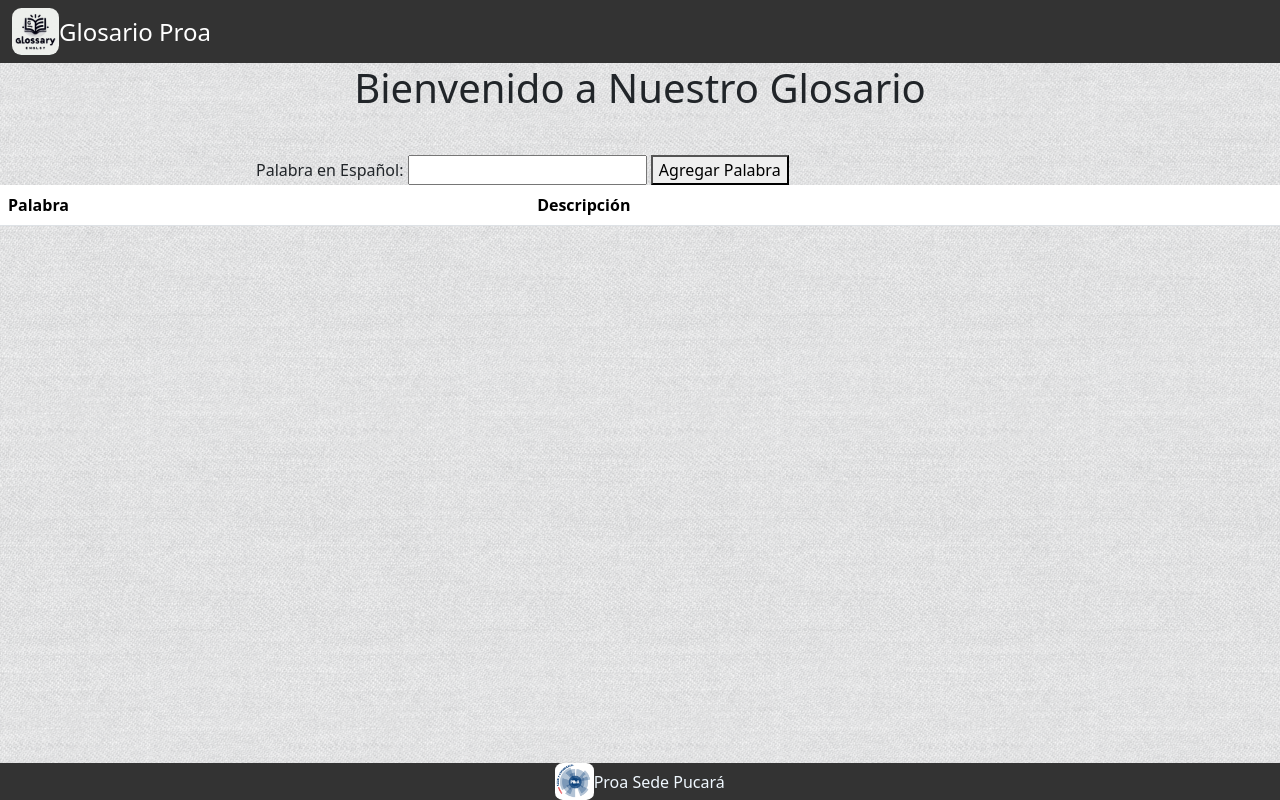
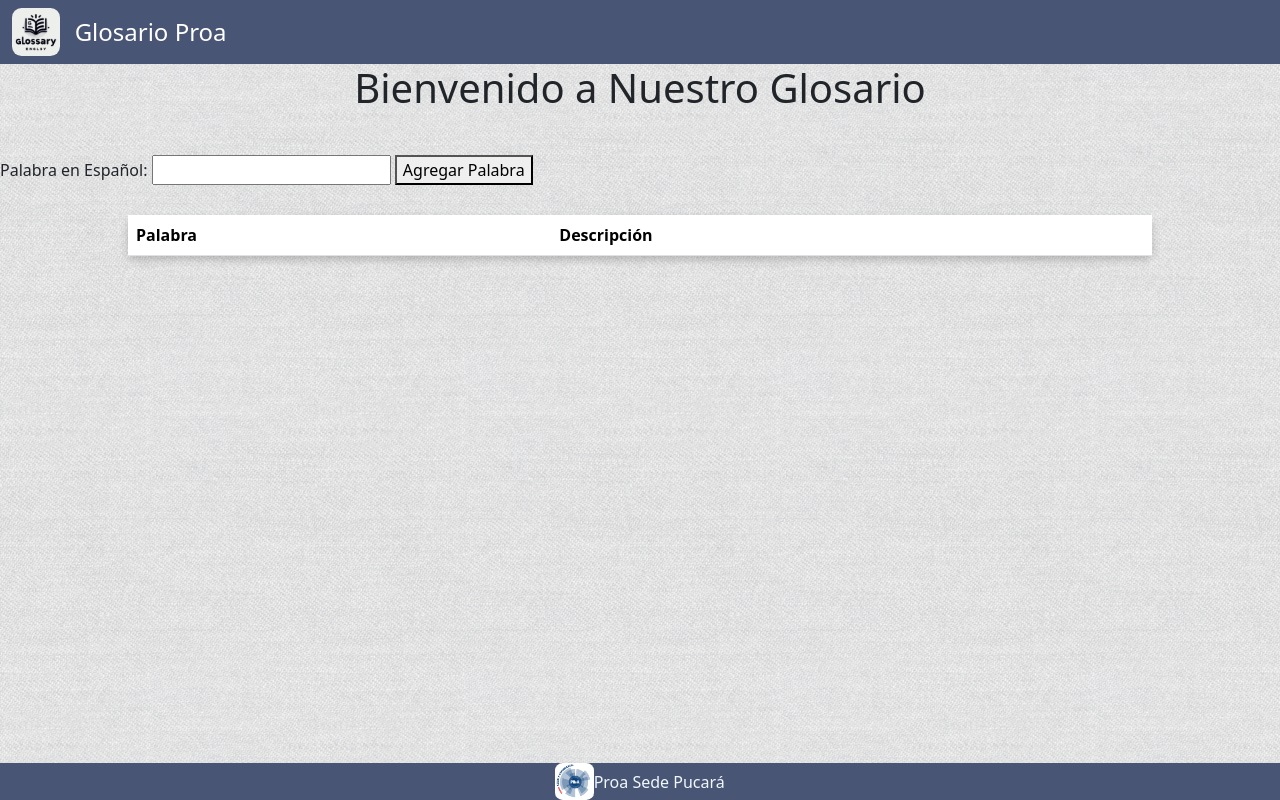
Before and after one commit to chtello/glosario, a Node server app: page /glsEsp in a window 1280 px wide. Run offline with Node 20, Linux system fonts and the light colour scheme; lists and menus that the app fills with data are empty.

Commit message:
funciona todo

```diff
--- a/public/css/Glosario.css
+++ b/public/css/Glosario.css
@@ -4,6 +4,7 @@
     padding-top: 5%;
     font-family: 'Arial', sans-serif;
 }
+
 h1 {
     text-align: center;
     font-size: 2.5rem;
@@ -11,12 +12,15 @@
 }
 
 #glossary {
-    margin-left: 20%;
+    display: flex; /* Añadir flexbox para centrar el contenido */
+    justify-content: center; /* Centrar horizontalmente */
     margin-top: 3%;
+    margin-left: 10;
 }
 
-#glossary div {
-    margin-bottom: 15px;
+#glossary-container {
+    margin: 30px auto; /* Espacio en la parte superior e inferior, y centrar horizontalmente */
+    width: 80%; /* Ancho del contenedor de la tabla */
 }
 
 h3 {
@@ -28,7 +32,29 @@
     font-size: 1.2rem;
     color: #000;
 }
-.creador{
-    margin-left: 20%;
+
+.creador {
+    text-align: center; /* Centrar el formulario */
     margin-top: 3%;
 }
+
+/* Estilos de la tabla */
+table {
+    margin: 0 auto; /* Centrar la tabla */
+    margin-bottom: 30px; /* Espacio al final de la tabla */
+    background-color: white; /* Color de fondo blanco para la tabla */
+    border-radius: 8px; /* Bordes redondeados */
+    box-shadow: 0 4px 8px rgba(0, 0, 0, 0.2); /* Sombra para darle profundidad */
+    width: 100%; /* Ancho de la tabla */
+}
+
+th {
+    text-align: left; /* Alinear texto de encabezados a la izquierda */
+    padding: 10px; /* Añadir padding para un mejor aspecto */
+    background-color: #f2f2f2; /* Color de fondo para encabezados */
+}
+
+td {
+    padding: 10px; /* Añadir padding para celdas */
+    border-bottom: 1px solid #ddd; /* Línea divisoria para las filas */
+}
--- a/public/css/Principal.css
+++ b/public/css/Principal.css
@@ -8,6 +8,7 @@
     height: 4%;
     width: 4%;
     border-radius: 20%;
+    margin-right: 15px;
 }
 
 .contenedor{
@@ -19,7 +20,7 @@
 }
 .cards {
     width: 25%;
-    background-color: #525252;
+    background-color: #495574;
     color: antiquewhite;
     border: 2px solid black;
     border-radius: 5%;
@@ -54,7 +55,7 @@
     bottom: 0;
     left: 0;
     width: 100%;
-    background-color: #333;
+    background-color: #495574;
     color: aliceblue;
     display: flex;
     align-items: center;
--- a/views/Principal.ejs
+++ b/views/Principal.ejs
@@ -16,14 +16,14 @@
             <img src="./GlosarioIng.jpg" style="height: 75%; width: 75%; border-radius: 5%; margin-top: 5%;" class="img1">
             <div class="card-body">
                 <h5 class="card-title">Glosario En Ingles</h5>
-                <a href="/glsIng" class="btn btn-primary" style="background-color: #5a1919; margin-left: 30%; border-color: #000000;" id="botonplay">Empezar</a>
+                <a href="/glsIng" class="btn btn-primary" style="background-color:  #07285a; margin-left: 30%; border-color: #000000;" id="botonplay">Empezar</a>
             </div>
         </div>
         <div class="cards">
             <img src="./GlosarioEsp.jpg" style="height: 75%; width: 75%; border-radius: 5%; margin-top: 5%;" class="img1">
             <div class="card-body">
                 <h5 class="card-title">Glosario En Español</h5>
-                <a href="/glsEsp" class="btn btn-primary" style="background-color: #5a1919; margin-left: 30%; border-color: #000000;" id="botonexpresiones">Ver Glosario</a>
+                <a href="/glsEsp" class="btn btn-primary" style="background-color:  #07285a; margin-left: 30%; border-color: #000000;" id="botonexpresiones">Ver Glosario</a>
             </div>
         </div>
 </div>
--- a/views/fragmentos/NavbarPrin.ejs
+++ b/views/fragmentos/NavbarPrin.ejs
@@ -11,10 +11,11 @@
 <body>
 
             <div class="body-container">
-                <nav class="navbar fixed-top" style="background-color: #333;" data-bs-theme="dark">
+                <nav class="navbar fixed-top" style="background-color: #495574;" data-bs-theme="dark">
                     <div class="container-fluid">
                         <a href="/" class="d-flex align-items-center mb-3 mb-md-0 me-md-auto text-white text-decoration-none">
                             <img src="/logo.jpg" class="ImgLogo">
+                            <h1></h1>
                             <span class="fs-4">Glosario Proa</span>
                         </a>
                     </div>
--- a/views/fragmentos/navarGlos.ejs
+++ b/views/fragmentos/navarGlos.ejs
@@ -10,7 +10,7 @@
 <body>
 
             <div class="body-container">
-                <nav class="navbar fixed-top" style="background-color: #001d4a;" data-bs-theme="dark">
+                <nav class="navbar fixed-top" style="background-color: #00457E;" data-bs-theme="dark">
                     <div class="container-fluid">
                         <a href="/" class="d-flex align-items-center mb-3 mb-md-0 me-md-auto text-white text-decoration-none">
                             <img src="/logo.jpg" class="ImgLogo">
```
